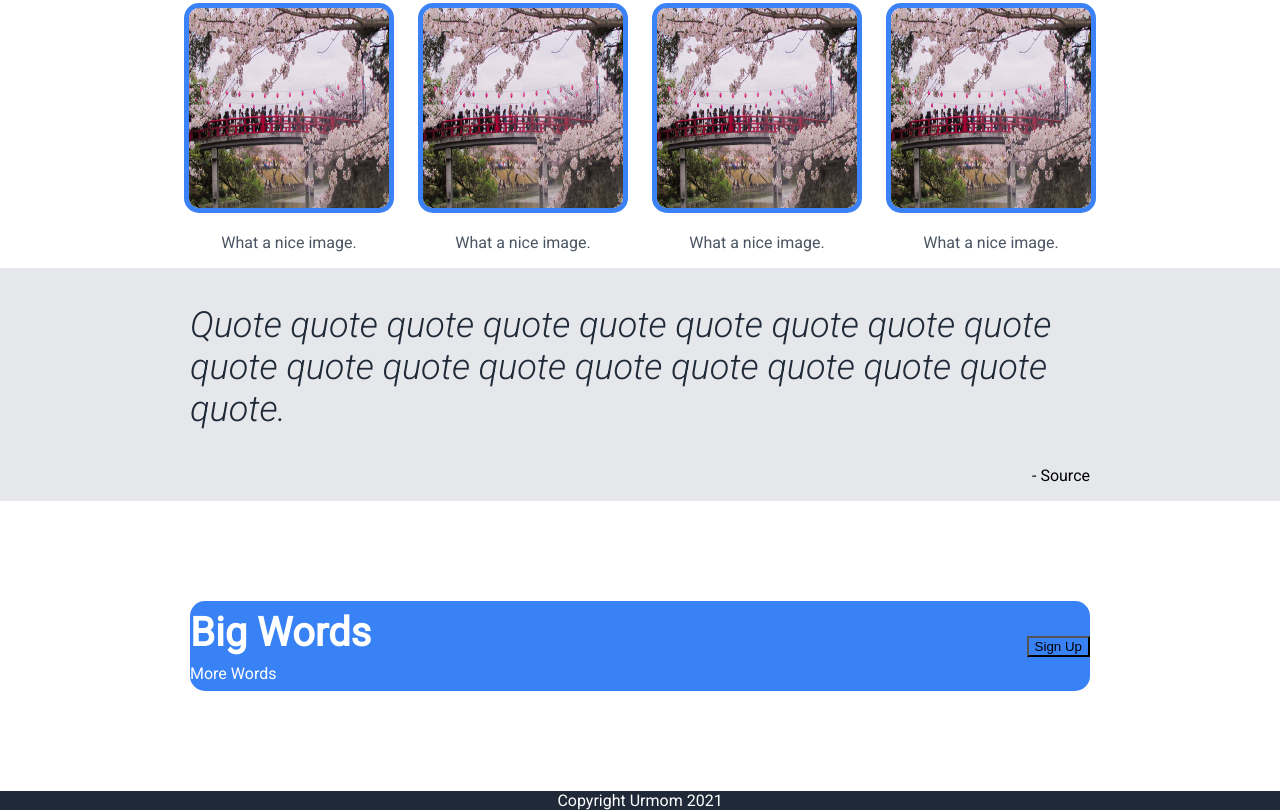
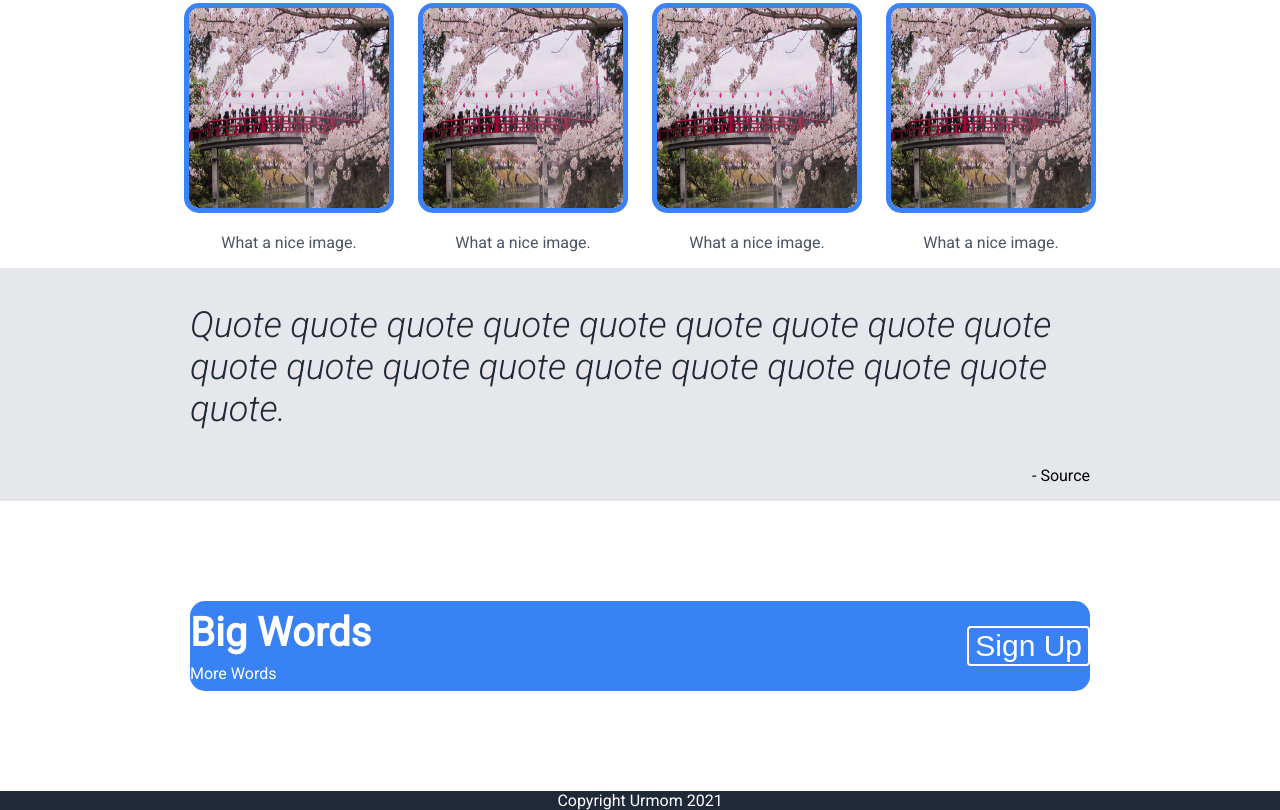
Before and after one commit to A-Dummo/TOP-Flexbox-Site, a plain HTML site: page index.html in a window 1280 px wide. Shown: the part 339-1149 px from the top of the page. Drawn offline with Linux system fonts and the light colour scheme.

Commit message:
change button properties

```diff
--- a/style.css
+++ b/style.css
@@ -110,6 +110,9 @@ ul {
 
 button {
     background-color: #3882F6;
+    border: 0;
+    border-radius: 4px;
+    color: white;
 }
 
 .call-to-action {
@@ -143,6 +146,11 @@ button {
     font-weight: bold;
 }
 
+.call-to-action > div > button {
+    border: 2px solid white;
+    font-size: 30px;
+}
+
 .img-rect {
     width: 400px;
     height: 200px;
```
